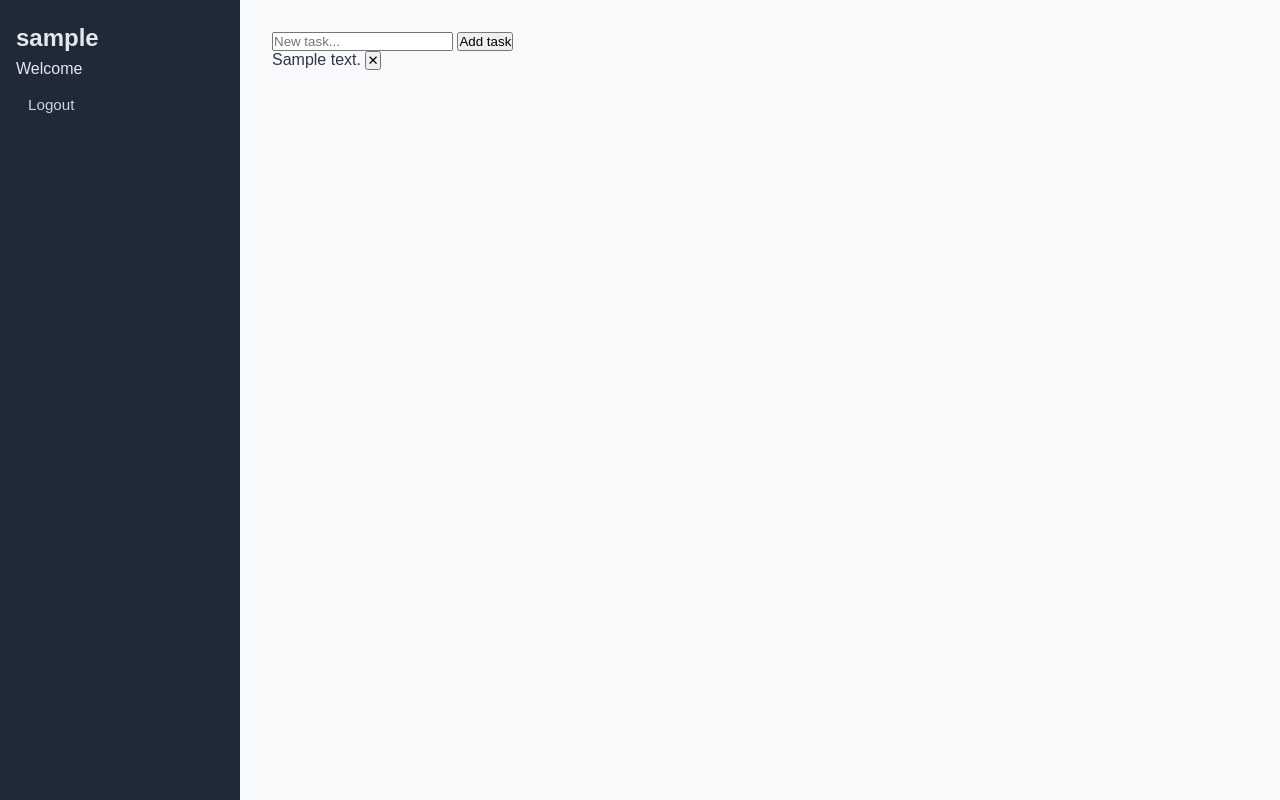
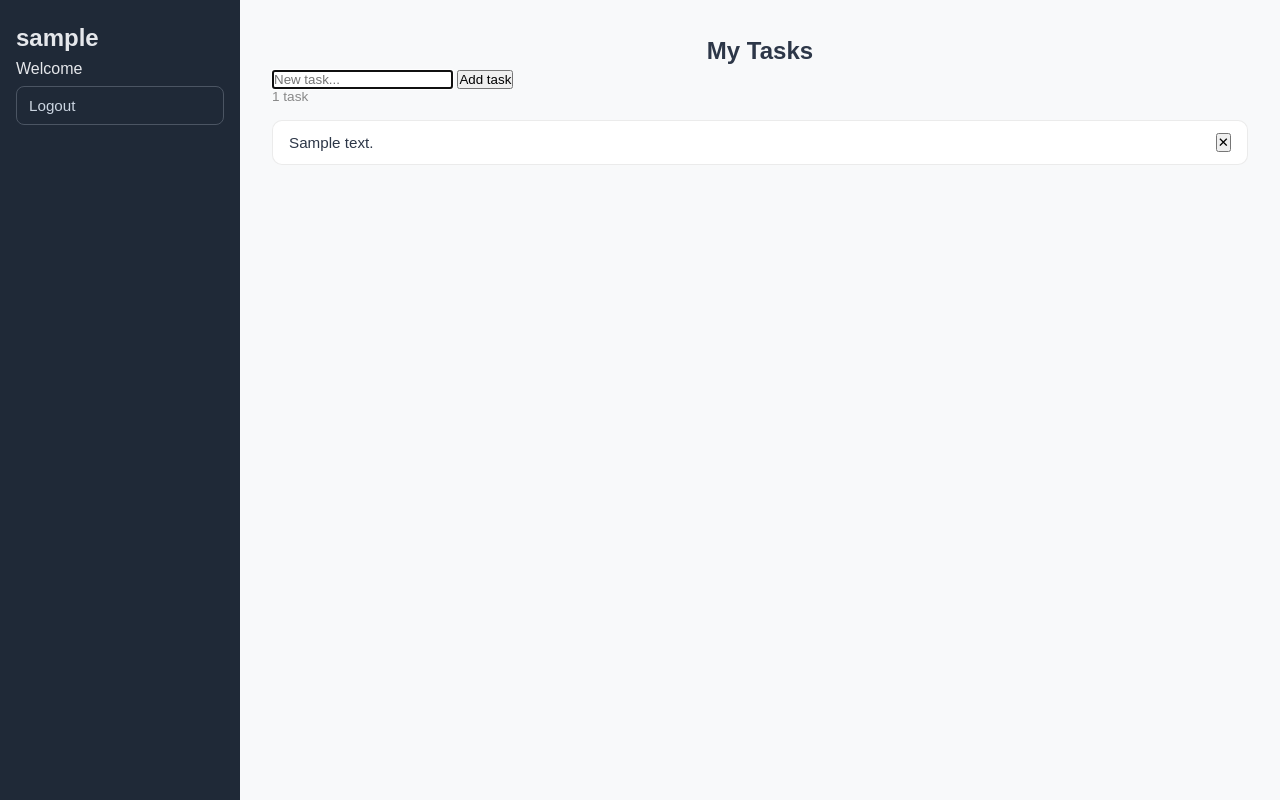
Before and after one commit to olegkrivoruchko93/OpenToDo, a Flask app: page / in a window 1280 px wide. Run offline with Flask 3, Linux system fonts and the light colour scheme; a user stored in the database is signed in; tables that the repository leaves empty hold one stand-in row (values such as "Sample post").

Commit message:
style of homepage

```diff
--- a/static/css/style.css
+++ b/static/css/style.css
@@ -178,4 +178,59 @@ h2 {
 
 .closebtn:hover {
   color: black;
-}/*# sourceMappingURL=style.css.map */
+}
+
+/* ---------- Task List ---------- */
+.task-item {
+  display: flex;
+  justify-content: space-between;
+  align-items: center;
+  padding: 12px 16px;
+  background: #fff;
+  border: 1px solid rgba(0, 0, 0, 0.08);
+  border-radius: 10px;
+  margin-bottom: 8px;
+  transition: box-shadow 0.2s;
+}
+
+.task-item:hover {
+  box-shadow: 0 2px 8px rgba(0, 0, 0, 0.08);
+}
+
+.task-item span {
+  font-size: 0.95rem;
+  color: #2d3748;
+}
+
+.task-count {
+  font-size: 0.85rem;
+  color: #888;
+  margin-bottom: 16px;
+}
+
+.empty-state {
+  text-align: center;
+  color: #aaa;
+  font-size: 0.95rem;
+  padding: 24px;
+  margin-top: 16px;
+}
+
+/* ---------- Buttons ---------- */
+.btn-logout {
+  background: transparent;
+  color: #e5e7eb;
+  border: 1px solid #4b5563;
+  padding: 8px 16px;
+  border-radius: 8px;
+  cursor: pointer;
+  font-size: 0.9rem;
+  text-decoration: none;
+  transition: background 0.2s, color 0.2s;
+}
+
+.btn-logout:hover {
+  background: #ef4444;
+  color: #fff;
+  border-color: #ef4444;
+}
--- a/static/css/style.scss
+++ b/static/css/style.scss
@@ -183,3 +183,58 @@ h2 {
 .closebtn:hover {
   color: black;
 }
+
+/* ---------- Task List ---------- */
+.task-item {
+  display: flex;
+  justify-content: space-between;
+  align-items: center;
+  padding: 12px 16px;
+  background: #fff;
+  border: 1px solid rgba(0, 0, 0, 0.08);
+  border-radius: 10px;
+  margin-bottom: 8px;
+  transition: box-shadow 0.2s;
+}
+
+.task-item:hover {
+  box-shadow: 0 2px 8px rgba(0, 0, 0, 0.08);
+}
+
+.task-item span {
+  font-size: 0.95rem;
+  color: #2d3748;
+}
+
+.task-count {
+  font-size: 0.85rem;
+  color: #888;
+  margin-bottom: 16px;
+}
+
+.empty-state {
+  text-align: center;
+  color: #aaa;
+  font-size: 0.95rem;
+  padding: 24px;
+  margin-top: 16px;
+}
+
+/* ---------- Buttons ---------- */
+.btn-logout {
+  background: transparent;
+  color: #e5e7eb;
+  border: 1px solid #4b5563;
+  padding: 8px 16px;
+  border-radius: 8px;
+  cursor: pointer;
+  font-size: 0.9rem;
+  text-decoration: none;
+  transition: background 0.2s, color 0.2s;
+}
+
+.btn-logout:hover {
+  background: #ef4444;
+  color: #fff;
+  border-color: #ef4444;
+}
--- a/templates/index.html
+++ b/templates/index.html
@@ -6,18 +6,24 @@
         <a href="{{ url_for("logout") }}" class="btn btn-logout">Logout</a>
     </aside>
     <main class="content">
-        <form action="{{ url_for('add') }}" method="POST" type="submit">
-            <input type="text" name="task-description" placeholder="New task..." required>
+        <h2>My Tasks</h2>
+        <form action="{{ url_for('add') }}" method="POST">
+            <input type="text" name="task-description" placeholder="New task..." required autofocus>
             <button type="submit">Add task</button>
         </form>
+        {% if tasks %}
+            <p class="task-count">{{ tasks|length }} task{{ 's' if tasks|length != 1 else '' }}</p>
+        {% endif %}
         {% for task in tasks %}
             <div class="task-item">
                 <span>{{ task.description }}</span>
-                <input type="hidden" name="task_id" value="{{ task.id }}">
-                <form action="{{ url_for('delete', task_id=task.id) }}" method="POST" style="display:inline">
+                <form action="{{ url_for('delete', task_id=task.id) }}" method="POST" style="display:inline" onsubmit="return confirm('Delete this task?')">
                     <button type="submit" title="Delete">&#10005;</button>
                 </form>
             </div>
         {% endfor %}
+        {% if not tasks %}
+            <p class="empty-state">No tasks yet. Add one above!</p>
+        {% endif %}
     </main>
 {% endblock %}
```
